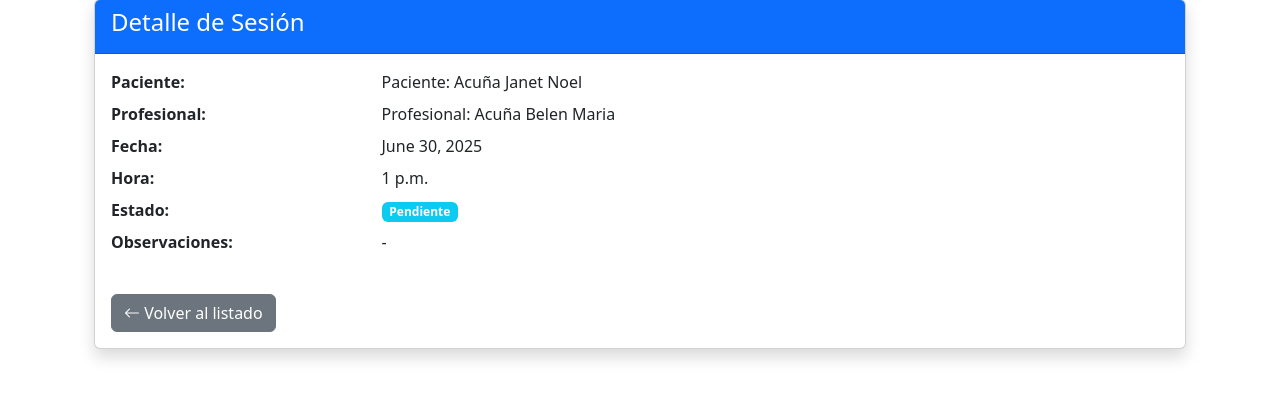
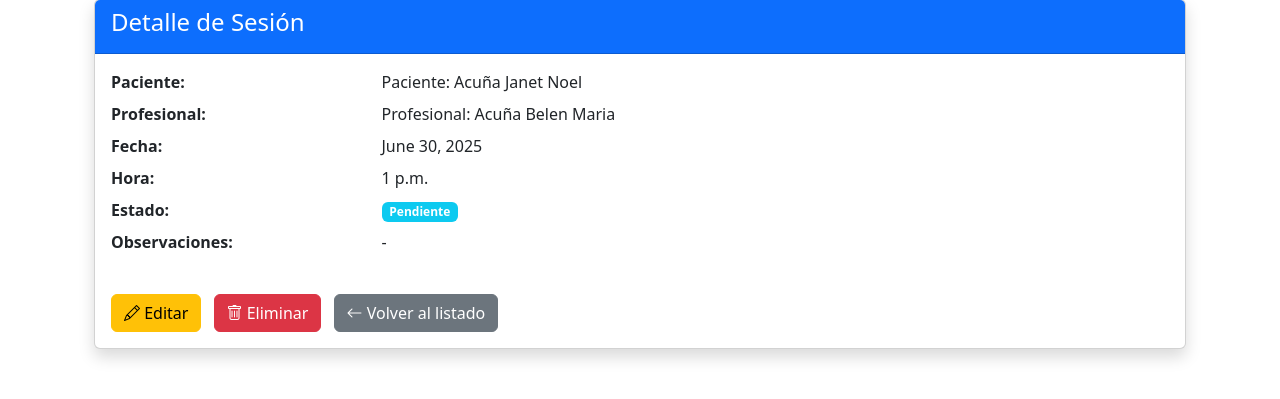
Before and after one commit to 1995-acuna/coder_python_2025, a Django app: page /sesion/2/ in a window 1280 px wide. Shown: the part 81-480 px from the top of the page. Run offline with Django 5.2, Linux system fonts and the light colour scheme; a user stored in the database is signed in; data comes from the database, SQL or seed files in the repository; both versions use the stored data as it was after the commit.

Commit message:
Agregar funcionalidades

```diff
--- a/kinesiologia/templates/base.html
+++ b/kinesiologia/templates/base.html
@@ -76,7 +76,7 @@
       <span class="visually-hidden">Siguiente</span>
     </button>
     <div class="carousel-caption d-block text-center mb-2" style="bottom: 10px;">
-      <a href="{% url 'lista_pacientes' %}" class="btn btn-lg btn-success shadow"><i class="bi bi-people"></i> Ver pacientes</a>
+      <a href="{% url 'sesion_list' %}" class="btn btn-lg btn-success shadow"><i class="bi bi-people"></i> Sesiones Registradas</a>
     </div>
   </div>
 </div>
--- a/kinesiologia/templates/paciente_form.html
+++ b/kinesiologia/templates/paciente_form.html
@@ -5,6 +5,7 @@
     <div class="card shadow rounded-4 p-4 mt-4">
       <h2 class="mb-4 text-center">
         <i class="bi bi-person-plus"></i> Nuevo Paciente
+
       </h2>
       <form method="post">
         {% csrf_token %}
--- a/kinesiologia/templates/sesion_detail.html
+++ b/kinesiologia/templates/sesion_detail.html
@@ -26,7 +26,13 @@
                 <dt class="col-sm-3">Observaciones:</dt>
                 <dd class="col-sm-9">{{ sesion.observaciones|default:'-' }}</dd>
             </dl>
-            <a href="{% url 'sesion_list' %}" class="btn btn-secondary mt-3">
+            <a href="{% url 'editar_sesion' sesion.id %}" class="btn btn-warning mt-3 me-2">
+                <i class="bi bi-pencil"></i> Editar
+            </a>
+            <a href="{% url 'eliminar_sesion' sesion.id %}" class="btn btn-danger mt-3">
+                <i class="bi bi-trash"></i> Eliminar
+            </a>
+            <a href="{% url 'sesion_list' %}" class="btn btn-secondary mt-3 ms-2">
                 <i class="bi bi-arrow-left"></i> Volver al listado
             </a>
         </div>
--- a/kinesiologia/templates/sesion_list.html
+++ b/kinesiologia/templates/sesion_list.html
@@ -38,6 +38,8 @@
               </td>
               <td>
                 <a href="{% url 'sesion_detail' sesion.id %}" class="btn btn-primary btn-sm"><i class="bi bi-eye"></i></a>
+                <a href="{% url 'editar_sesion' sesion.id %}" class="btn btn-warning btn-sm"><i class="bi bi-pencil"></i></a>
+                <a href="{% url 'eliminar_sesion' sesion.id %}" class="btn btn-danger btn-sm"><i class="bi bi-trash"></i></a>
               </td>
             </tr>
             {% endfor %}
--- a/kinesiologia/urls.py
+++ b/kinesiologia/urls.py
@@ -26,5 +26,7 @@ urlpatterns = [
     path('sesiones/', views.sesion_list, name='sesion_list'),
     path('sesion/<int:pk>/', views.sesion_detail, name='sesion_detail'),
     path('sesion/crear/', views.crear_sesion, name='crear_sesion'),
+    path('sesion/<int:pk>/editar/', views.editar_sesion, name='editar_sesion'),
+    path('sesion/<int:pk>/eliminar/', views.eliminar_sesion, name='eliminar_sesion'),
 
 ]
--- a/kinesiologia/views.py
+++ b/kinesiologia/views.py
@@ -209,3 +209,25 @@ def crear_sesion(request):
     else:
         form = SesionForm()
     return render(request, 'sesion_form.html', {'form': form})
+
+@login_required
+def editar_sesion(request, pk):
+    sesion = get_object_or_404(Sesion, pk=pk)
+    if request.method == 'POST':
+        form = SesionForm(request.POST, instance=sesion)
+        if form.is_valid():
+            form.save()
+            messages.success(request, 'Sesión editada exitosamente.')
+            return redirect('sesion_detail', pk=sesion.pk)
+    else:
+        form = SesionForm(instance=sesion)
+    return render(request, 'sesion_form.html', {'form': form, 'sesion': sesion})
+
+@login_required
+def eliminar_sesion(request, pk):
+    sesion = get_object_or_404(Sesion, pk=pk)
+    if request.method == 'POST':
+        sesion.delete()
+        messages.success(request, 'Sesión eliminada exitosamente.')
+        return redirect('sesion_list')
+    return render(request, 'sesion_confirm_delete.html', {'sesion': sesion})
```
Also changed, not shown: kinesiologia/templates/sesion_confirm_delete.html (added, +19 -0 lines), db.sqlite3.
